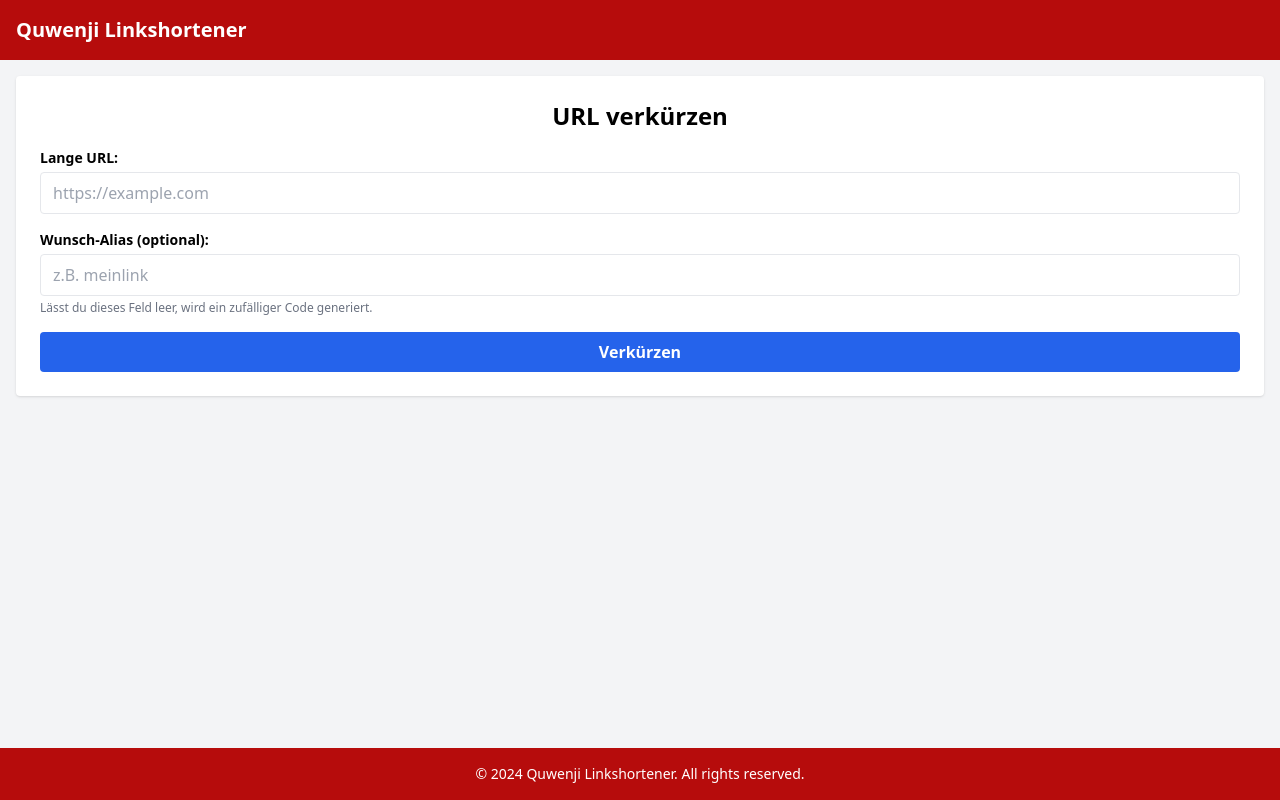
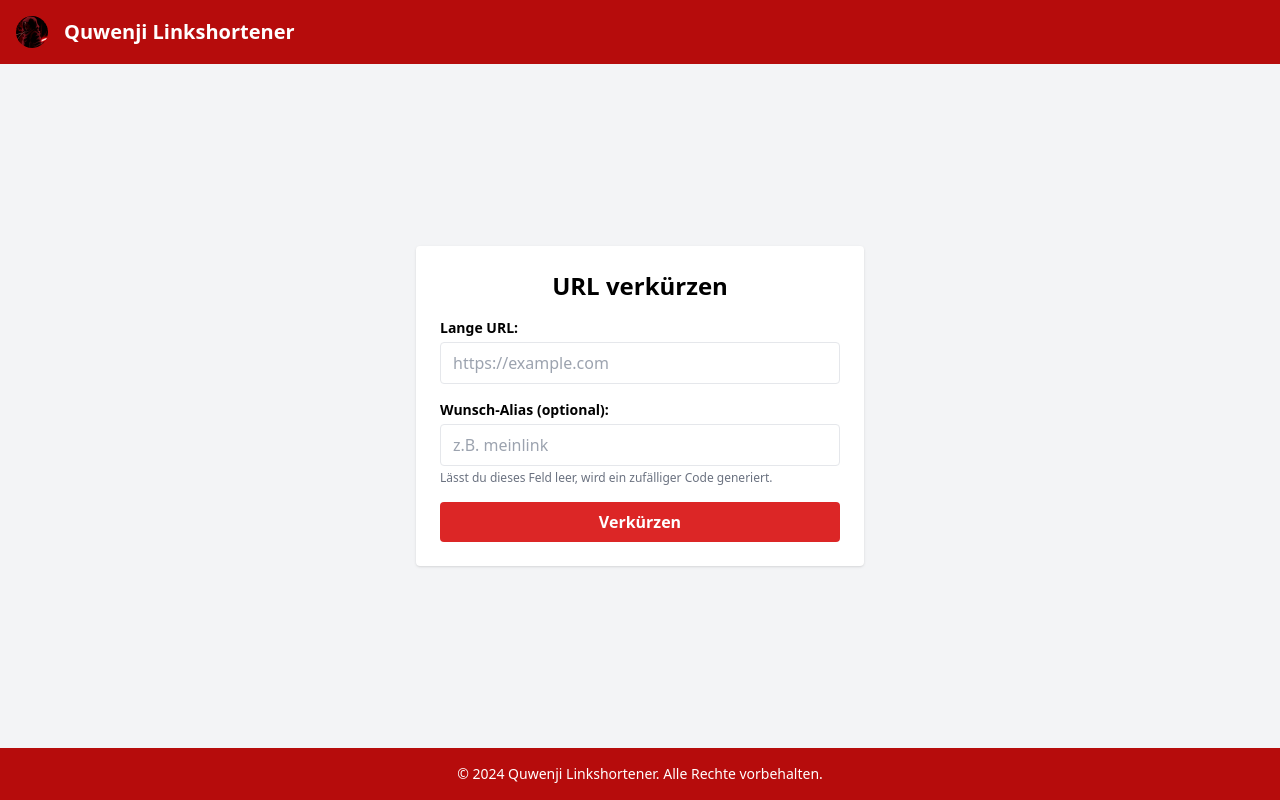
Before and after one commit to Quwenji/Linkshortener, a PHP site: page / in a window 1280 px wide. Run offline with PHP 8.4, Linux system fonts and the light colour scheme; some libraries are stand-ins or nearby versions.

Commit message:
Überarbeitung

```diff
--- a/ShortenerController.php
+++ b/ShortenerController.php
@@ -14,7 +14,7 @@ function shortenUrl()
     // 1. Validierung der longUrl
     if (empty($longUrl) || !filter_var($longUrl, FILTER_VALIDATE_URL)) {
         http_response_code(400);
-        echo "<div class='p-4 border-l-4 border-red-500 bg-red-50 text-red-700 rounded mb-4'>
+        echo "<div class='bg-red-50 border-l-4 border-red-500 text-red-700 p-4 rounded mb-4'>
                 <p class='font-semibold'>Fehler:</p>
                 <p>Bitte eine gültige URL angeben!</p>
               </div>";
@@ -26,11 +26,11 @@ function shortenUrl()
         // Zufälligen Code generieren
         $code = generateCode(6);
     } else {
-        // Alias säubern (z.B. nur alphanumerisch, -, _)
+        // Alias säubern (nur alphanumerisch + -, _)
         $alias = preg_replace('/[^a-zA-Z0-9-_]/', '', $userAlias);
         if (empty($alias)) {
             http_response_code(400);
-            echo "<div class='p-4 border-l-4 border-red-500 bg-red-50 text-red-700 rounded mb-4'>
+            echo "<div class='bg-red-50 border-l-4 border-red-500 text-red-700 p-4 rounded mb-4'>
                     <p class='font-semibold'>Fehler:</p>
                     <p>Alias enthält ungültige Zeichen.</p>
                   </div>";
@@ -47,7 +47,7 @@ function shortenUrl()
 
     if ($exists > 0) {
         http_response_code(409); // Conflict
-        echo "<div class='p-4 border-l-4 border-red-500 bg-red-50 text-red-700 rounded mb-4'>
+        echo "<div class='bg-red-50 border-l-4 border-red-500 text-red-700 p-4 rounded mb-4'>
                 <p class='font-semibold'>Fehler:</p>
                 <p>Der Alias <b>$code</b> ist leider schon vergeben.</p>
               </div>";
@@ -64,23 +64,22 @@ function shortenUrl()
     // 5. Erfolgsmeldung
     $shortUrl = 'http://' . $_SERVER['HTTP_HOST'] . '/' . $code;
 
-    echo "<div class='p-4 border-l-4 border-green-500 bg-green-50 text-green-800 rounded mb-4'>
+    echo "<div class='bg-green-50 border-l-4 border-green-500 text-green-800 p-4 rounded mb-4'>
             <p class='font-semibold'>Erfolg:</p>
-            <p>
-              Dein Kurzlink:
-              <a class='underline text-blue-600' href='$shortUrl' target='_blank'>$shortUrl</a>
+            <p>Dein Kurzlink:
+                <a class='underline text-blue-600' href='$shortUrl' target='_blank'>$shortUrl</a>
             </p>
           </div>";
 }
 
 /**
- * GET /foo -> Weiterleitung
+ * GET /{code} -> Weiterleitung zur langen URL.
  */
 function redirectUrl($code)
 {
     if (empty($code)) {
         http_response_code(400);
-        echo "<div class='p-4 border-l-4 border-red-500 bg-red-50 text-red-700 rounded mb-4'>
+        echo "<div class='bg-red-50 border-l-4 border-red-500 text-red-700 p-4 rounded mb-4'>
                 <p class='font-semibold'>Fehler:</p>
                 <p>Kein Code angegeben!</p>
               </div>";
@@ -94,20 +93,20 @@ function redirectUrl($code)
 
     if (!$row) {
         http_response_code(404);
-        echo "<div class='p-4 border-l-4 border-red-500 bg-red-50 text-red-700 rounded mb-4'>
+        echo "<div class='bg-red-50 border-l-4 border-red-500 text-red-700 p-4 rounded mb-4'>
                 <p class='font-semibold'>Fehler:</p>
                 <p>Alias oder Code <b>$code</b> nicht gefunden!</p>
               </div>";
         return;
     }
 
-    // Weiterleitung
+    // Weiterleitung zur langen URL
     header('Location: ' . $row['long_url'], true, 302);
     exit;
 }
 
 /**
- * Zufälliger String (z.B. 6 Zeichen [0-9a-zA-Z])
+ * Erzeugt einen zufälligen String (z.B. 6 Zeichen [0-9a-zA-Z]).
  */
 function generateCode($length = 6)
 {
@@ -119,3 +118,4 @@ function generateCode($length = 6)
     }
     return $result;
 }
+?>
--- a/footer.php
+++ b/footer.php
@@ -1,12 +1,12 @@
 <?php
 // footer.php
 ?>
-  </main> <!-- Ende Hauptteil -->
-
-  <footer class="bg-[#b60c0c] text-white p-4 text-center">
-    <div class="container mx-auto text-sm">
-      &copy; <?php echo date('Y'); ?> Quwenji Linkshortener. All rights reserved.
-    </div>
-  </footer>
+    </main>
+    <!-- Footer -->
+    <footer class="bg-[#b60c0c] text-white p-4 text-center">
+        <div class="container mx-auto text-sm">
+            &copy; <?php echo date('Y'); ?> Quwenji Linkshortener. Alle Rechte vorbehalten.
+        </div>
+    </footer>
 </body>
 </html>
--- a/header.php
+++ b/header.php
@@ -4,18 +4,22 @@
 <!DOCTYPE html>
 <html lang="de">
 <head>
-  <meta charset="UTF-8" />
+    <meta charset="UTF-8">
     <title>Quwenji Linkshortener</title>
-  <!-- Tailwind per CDN -->
+    <!-- Tailwind CSS via CDN -->
     <script src="https://cdn.tailwindcss.com"></script>
+    <!-- Favicon -->
+    <link rel="icon" type="image/png" href="/assets/quwenji.png">
 </head>
 <body class="bg-gray-100 min-h-screen flex flex-col">
     <!-- Header -->
     <header class="bg-[#b60c0c] p-4 text-white">
-    <div class="container mx-auto">
+        <div class="container mx-auto flex items-center space-x-4">
+            <!-- Profil-GIF -->
+            <img src="/assets/quwenji.gif" alt="ProfilGIF" class="h-8 w-8 object-cover rounded-full">
             <h1 class="text-xl font-bold">Quwenji Linkshortener</h1>
         </div>
     </header>
-
-  <!-- Hauptbereich; flex-grow damit Footer unten bleibt -->
-  <main class="flex-grow container mx-auto p-4">
+    <!-- Main -->
+    <main class="flex-grow flex items-center justify-center">
+        <!-- Inhalt wird hier eingefügt -->
--- a/templates/form.php
+++ b/templates/form.php
@@ -1,7 +1,7 @@
 <?php
 // templates/form.php
 ?>
-<div class="bg-white p-6 rounded shadow">
+<div class="bg-white p-6 rounded shadow max-w-md w-full">
     <h2 class="text-2xl font-bold mb-4 text-center">URL verkürzen</h2>
 
     <form action="/shorten" method="post" class="space-y-4">
@@ -33,10 +33,10 @@
             </p>
         </div>
 
-    <!-- Abschicken -->
+        <!-- Abschicken (roter Button) -->
         <button
             type="submit"
-      class="block w-full bg-blue-600 text-white font-semibold py-2 rounded hover:bg-blue-700 transition-colors"
+            class="block w-full bg-red-600 text-white font-semibold py-2 rounded hover:bg-red-700 transition-colors"
         >
             Verkürzen
         </button>
```
Also changed, not shown: index.php (+33 -28 lines), assets/quwenji.gif (added), assets/quwenji.png (added). Lines whose indentation alone changed are shown as unchanged.
